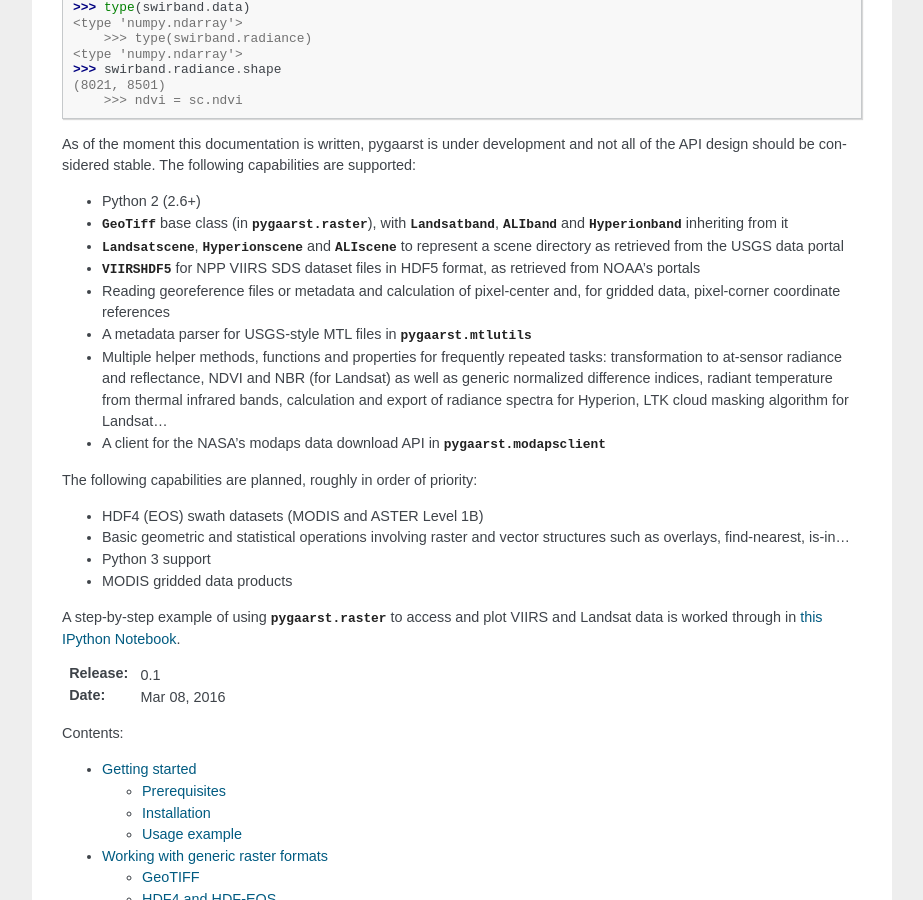
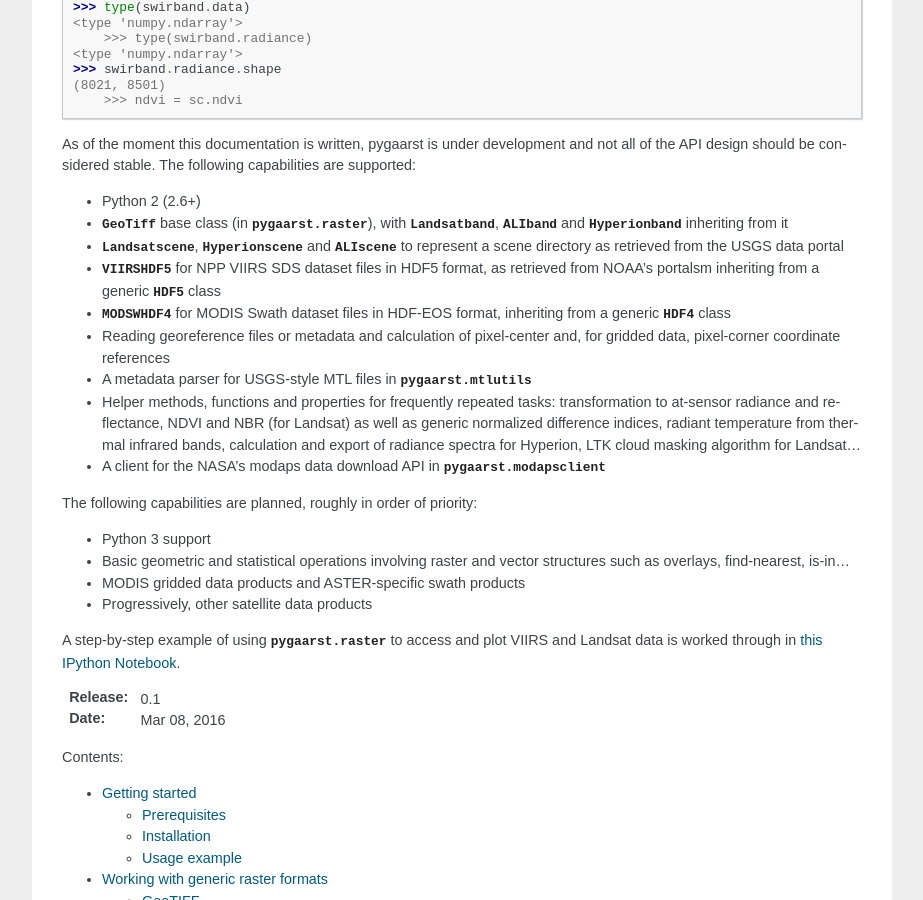
Before and after one commit to chryss/pygaarst, a Sphinx documentation site: the page built from doc/index.rst, in a window 1280 px wide and 900 px high, scrolled down 403 px. Shown: the whole window, without its empty margins (198-1121 px from the left). Built offline with Sphinx 7.4.7, drawn with Linux system fonts in a browser that asks for light colours; formulas are drawn with MathJax 3.

Commit message:
bring doc closer to up-to-date

```diff
--- a/doc/index.rst
+++ b/doc/index.rst
@@ -42,11 +42,14 @@
   to represent a scene directory as retrieved from the USGS data
   portal
 * :class:`VIIRSHDF5` for NPP VIIRS SDS dataset files in HDF5 format,
-  as retrieved from NOAA's portals
+  as retrieved from NOAA's portalsm inheriting from a generic
+  :class:`HDF5` class
+* :class:`MODSWHDF4` for MODIS Swath dataset files in HDF-EOS format,
+  inheriting from a generic :class:`HDF4` class
 * Reading georeference files or metadata and calculation of pixel-center
   and, for gridded data, pixel-corner coordinate references
 * A metadata parser for USGS-style MTL files in :mod:`pygaarst.mtlutils`
-* Multiple helper methods, functions and properties for frequently
+* Helper methods, functions and properties for frequently
   repeated tasks: transformation to at-sensor radiance and reflectance,
   NDVI and NBR (for Landsat) as well as generic normalized difference
   indices, radiant temperature from thermal infrared bands, calculation
@@ -57,11 +60,11 @@
 
 The following capabilities are planned, roughly in order of priority:
 
-* HDF4 (EOS) swath datasets (MODIS and ASTER Level 1B)
+* Python 3 support
 * Basic geometric and statistical operations involving
   raster and vector structures such as overlays, find-nearest, is-in...
-* Python 3 support
-* MODIS gridded data products
+* MODIS gridded data products and ASTER-specific swath products
+* Progressively, other satellite data products
 
 A step-by-step example of using :mod:`pygaarst.raster` to access and plot
 VIIRS and Landsat data is worked through in `this IPython Notebook`_.
```
